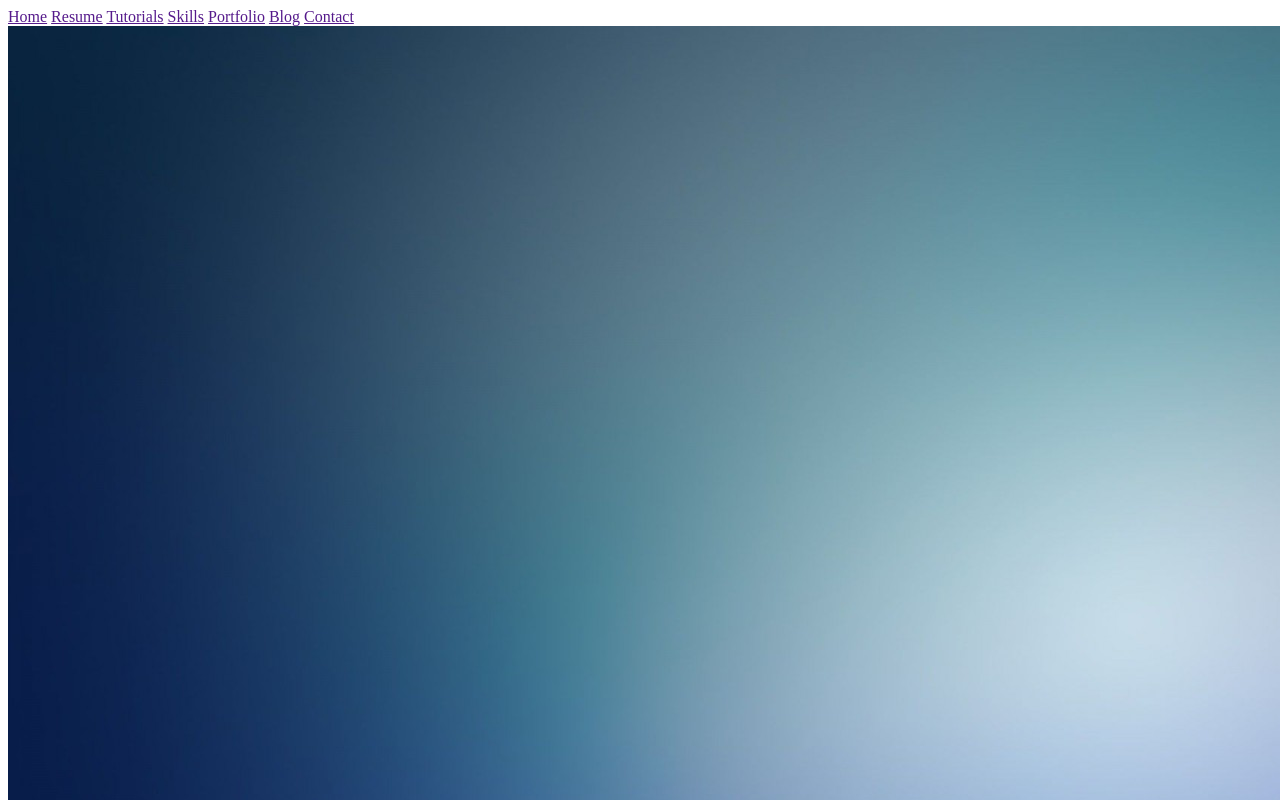
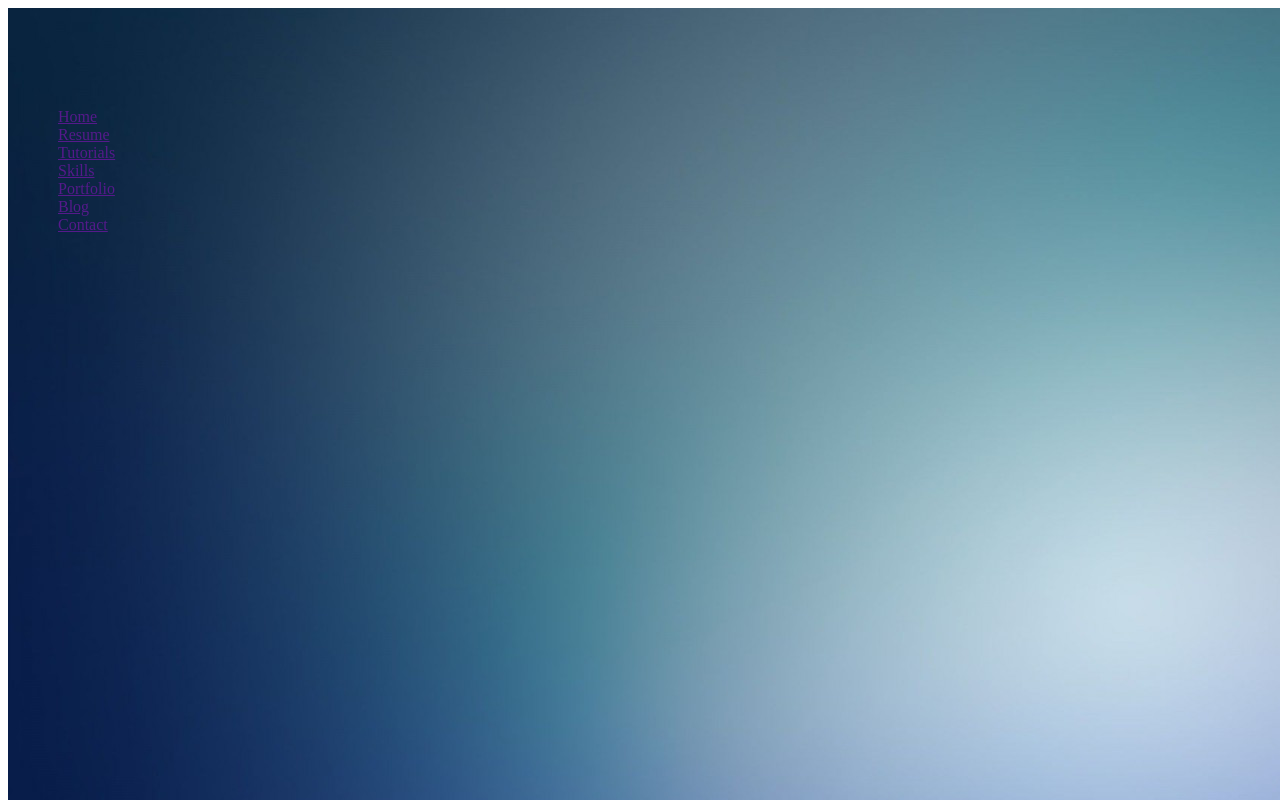
Before and after one commit to theappslabb/Website, a plain HTML site: page Home/index.html in a window 1280 px wide. Shown: the top 800 px of the page. Drawn offline with Linux system fonts and the light colour scheme.

Commit message:
Menu bar

```diff
--- a/Home/Style-home.css
+++ b/Home/Style-home.css
@@ -0,0 +1,13 @@
+.menu {
+    margin-top: 100px;
+    position: absolute;
+}
+.background {
+    position: absolute;
+}
+ul{
+    list-style-type: none;
+    margin: 0;
+    padding: 0;
+    margin-left: 50px;
+}
--- a/Home/index.html
+++ b/Home/index.html
@@ -2,18 +2,20 @@
 <html>
     <head>
         <title>WELCOME</title>
-        <link type="text/css" href="Style-home.css">
+        <link rel="stylesheet" href="Style-home.css">
     </head>
     <body>
-        <nav>
-            <a href="">Home</a>
-            <a href="">Resume</a>
-            <a href="">Tutorials</a>
-            <a href="">Skills</a>
-            <a href="">Portfolio</a>
-            <a href="">Blog</a>
-            <a href="">Contact</a>
+        <img class="background" src="../Images/background.jpg"/>
+        <nav class="menu">
+            <ul>
+                <li><a href="">Home</a></li>
+                <li><a href="">Resume</a></li>
+                <li><a href="">Tutorials</a></li>
+                <li><a href="">Skills</a></li>
+                <li><a href="">Portfolio</a></li>
+                <li><a href="">Blog</a></li>
+                <li><a href="">Contact</a></li>
+            </ul>
         </nav>
-        <img src="../Images/background.jpg"/>
     </body>
 </html>
```
